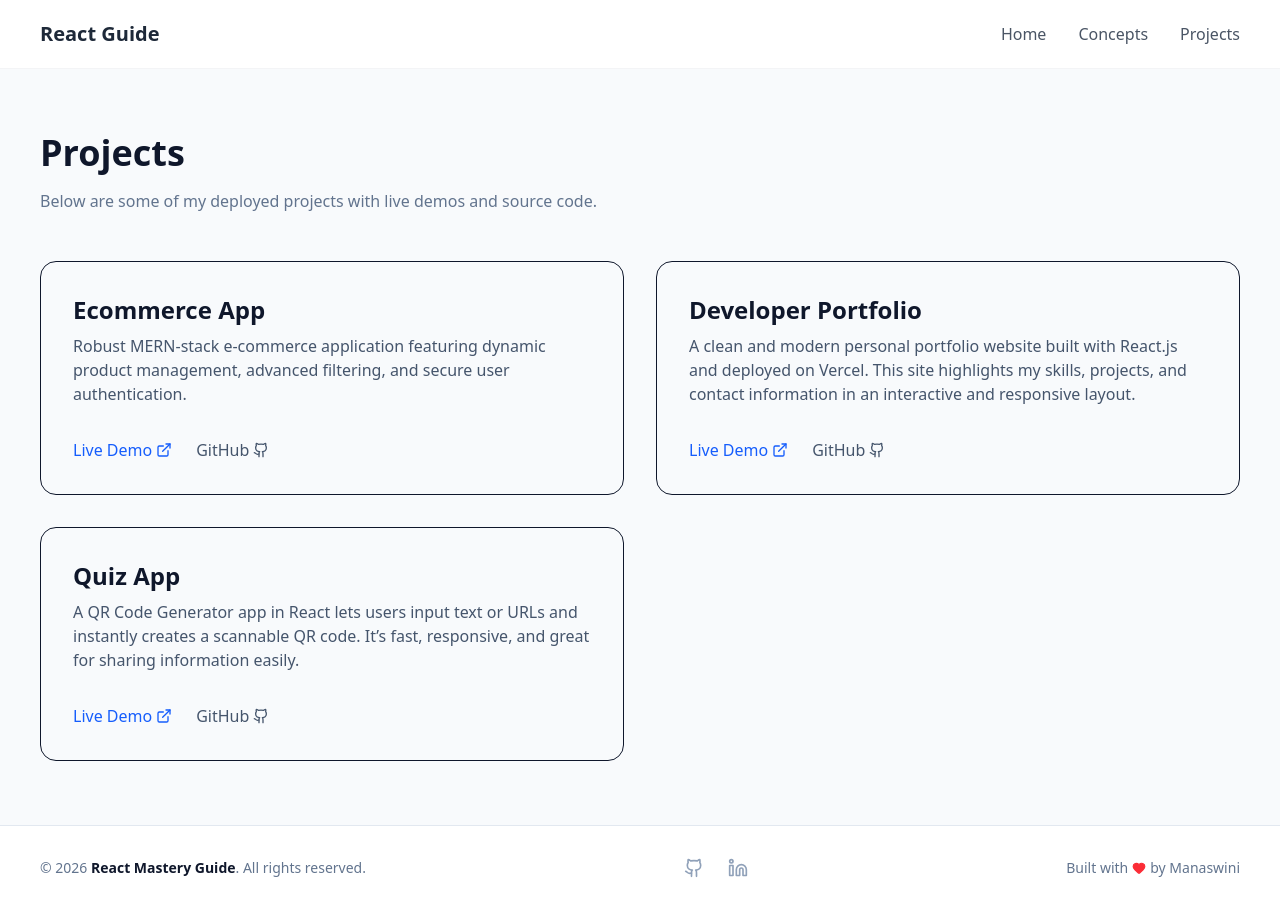
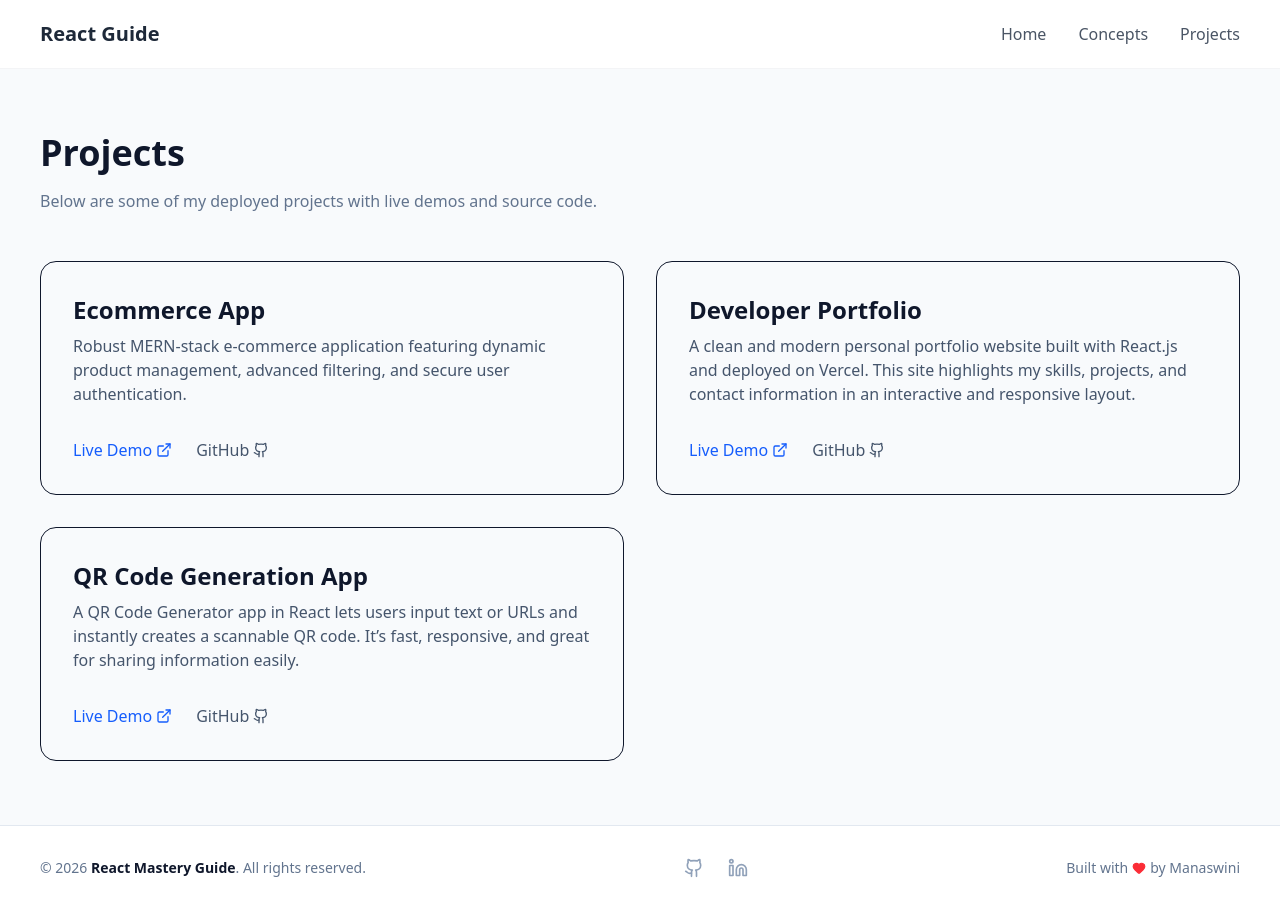
Before and after one commit to Monisasmal/React-Concept, a React (Vite) app: page /projects in a window 1280 px wide. Built offline with nearby package versions, Linux system fonts and the light colour scheme.

Commit message:
update concept

```diff
--- a/src/components/pages/Projects.jsx
+++ b/src/components/pages/Projects.jsx
@@ -15,7 +15,7 @@ const Projects = () => {
       githubLink: "https://github.com/Monisasmal/Manaswini_Portfolio",
     },
     {
-      title: "Quiz App",
+      title: "QR Code Generation App",
       description: "A QR Code Generator app in React lets users input text or URLs and instantly creates a scannable QR code. It’s fast, responsive, and great for sharing information easily.",
       liveLink: "https://qr-code-generator-react-manaswini-sasmals-projects.vercel.app/",
       githubLink: "https://github.com/Monisasmal/ReactQuizApp",
```
